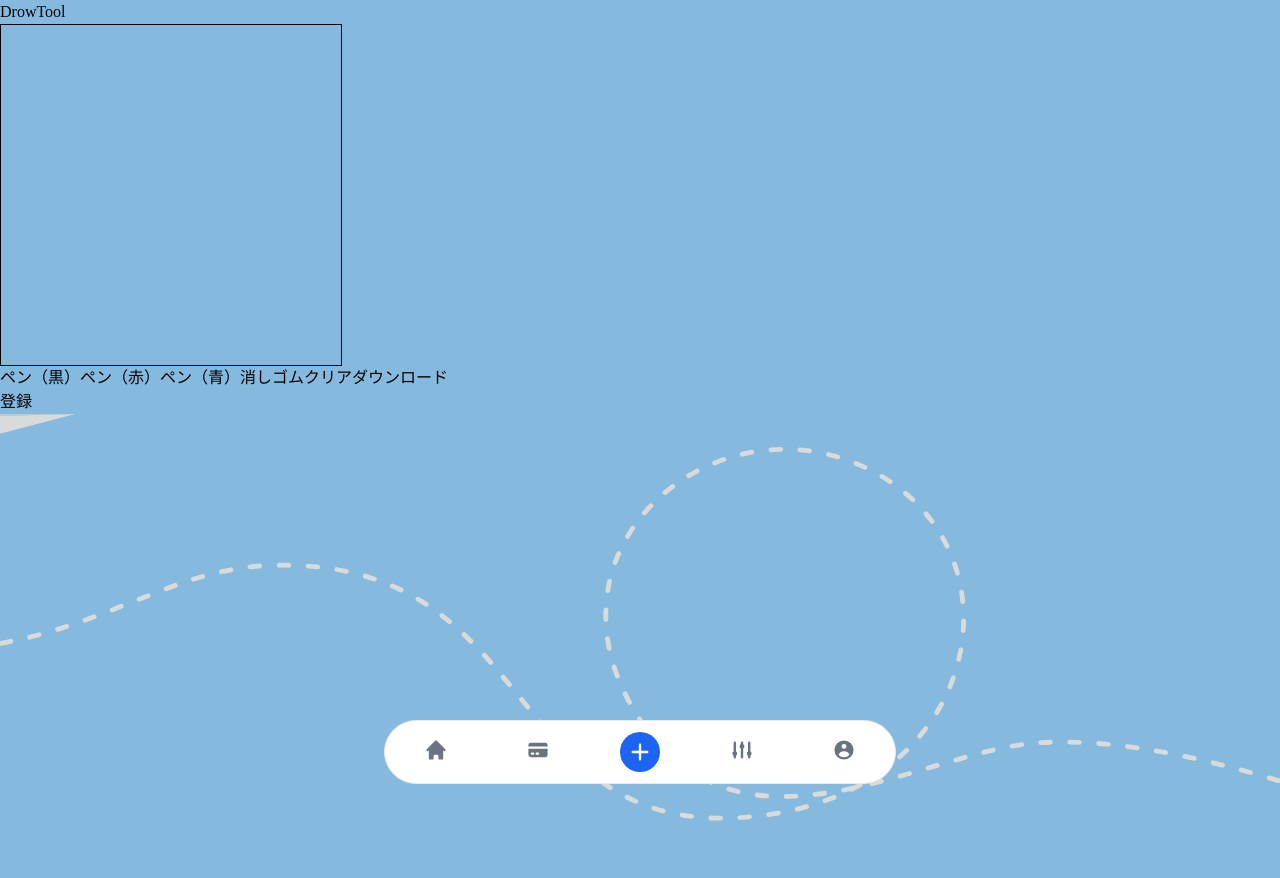
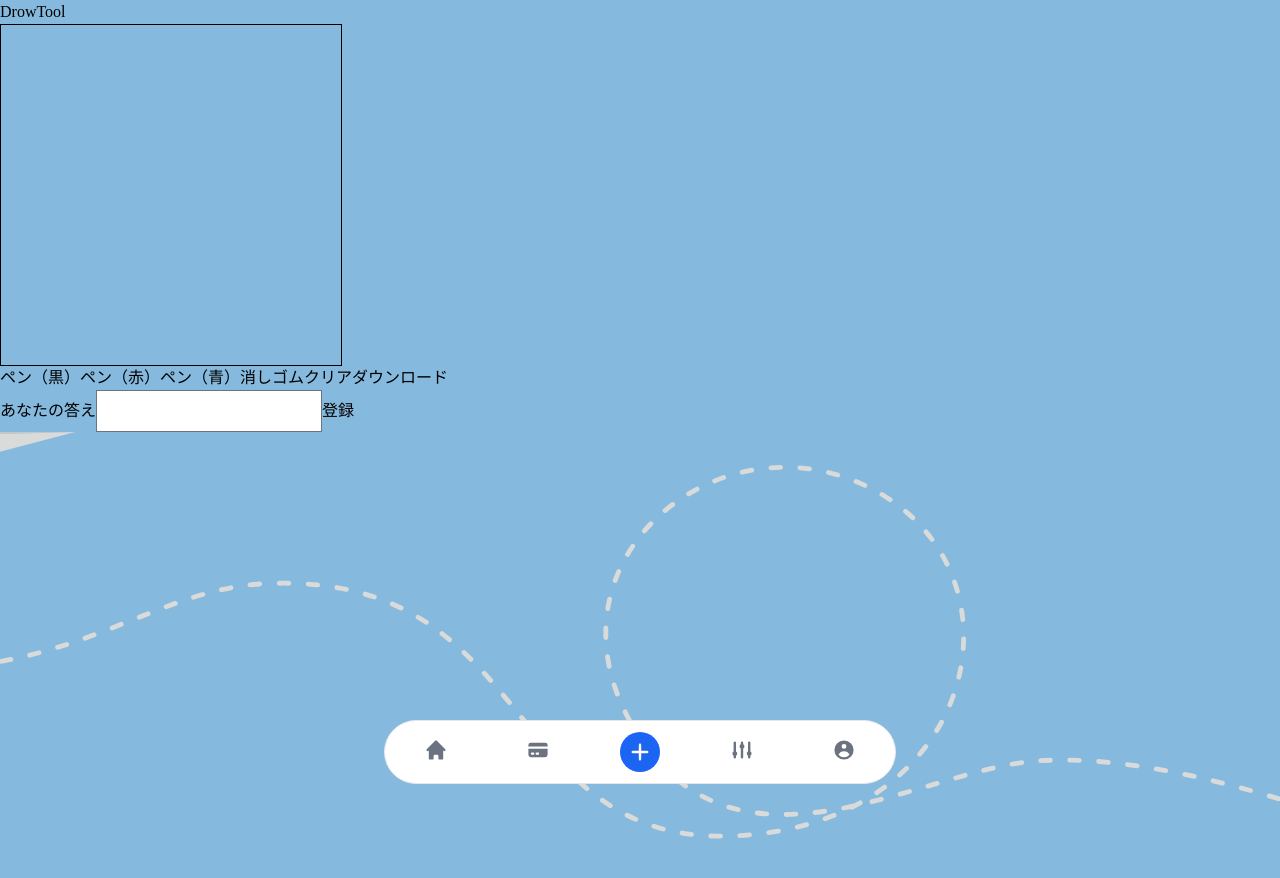
Before and after one commit to teritamas/super-picture-shiritori, a Nuxt app: page /playroom/2 in a window 1280 px wide. Shown: the top 878 px of the page. Built offline with nearby package versions, Linux system fonts and the light colour scheme; a web font is replaced by a local one.

Commit message:
:sparkles: テキストを送信

```diff
--- a/components/DrawTool.vue
+++ b/components/DrawTool.vue
@@ -25,6 +25,8 @@
       <button id="download-button" @click="download">ダウンロード</button>
     </div>
     <div>
+      <label for="word">あなたの答え</label>
+      <input class="" type="text" v-model="form.word" />
       <button id="add-word-chain-button" @click="addWordChain">登録</button>
     </div>
   </div>
@@ -35,6 +37,9 @@ export default {
   name: "DrawTool",
   data() {
     return {
+      form: {
+        word: "",
+      },
       canvasMode: "penBlack",
       canvas: null,
       context: null,
@@ -55,9 +60,8 @@ export default {
     // 登録
     async addWordChain() {
       const formData = new FormData();
-      formData.append("request", JSON.stringify({ word: "hoge" }));
+      formData.append("request", JSON.stringify({ ...this.form }));
       formData.append("file", this.canvas.toDataURL("image/png"));
-
       const { data, pending, error, refresh } = await useFetch(
         "/api/wordchain",
         {
```
